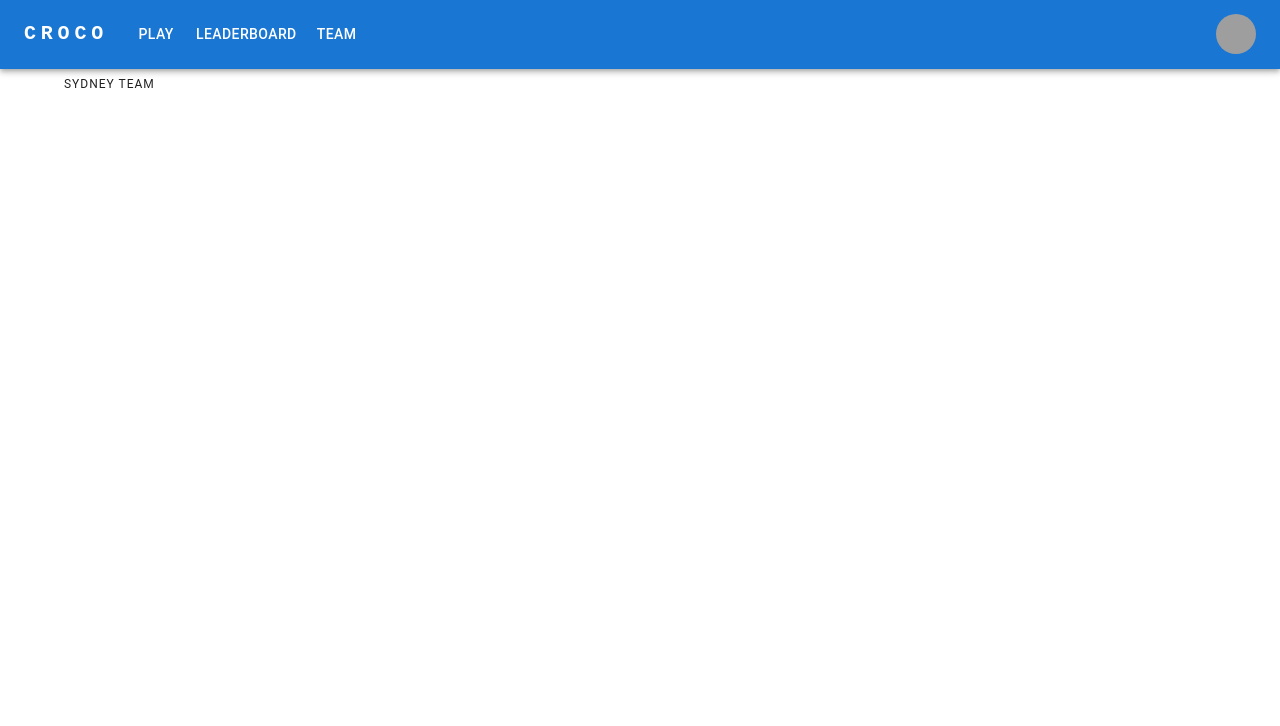
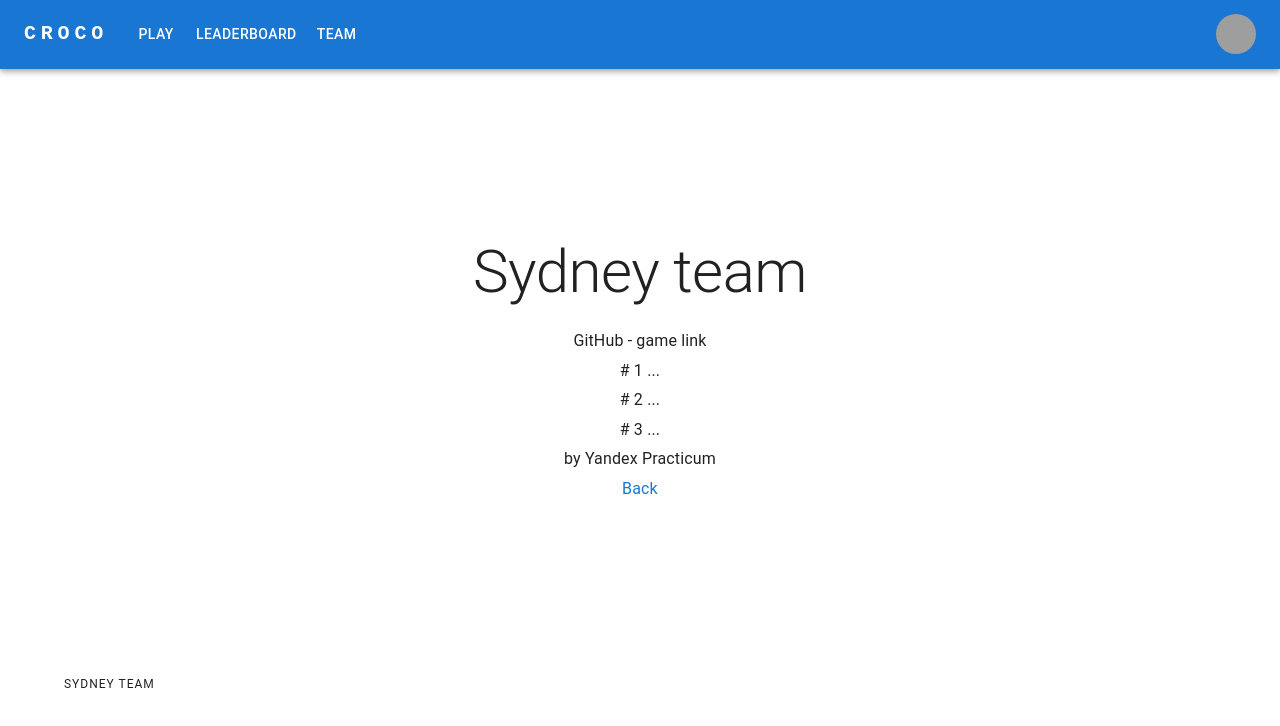
Before and after one commit to yapgame/game, a React app: page /team in a window 1280 px wide. Shown: the top 726 px of the page. Built offline with nearby package versions, Linux system fonts and the light colour scheme; grey boxes are pictures that could not be loaded; the HTML template or start-up script is replaced by a standard one.

Commit message:
fix: TeamPage

```diff
--- a/src/components/Team/Team.tsx
+++ b/src/components/Team/Team.tsx
@@ -1,9 +1,42 @@
-import * as React from 'react';
+import React from 'react';
+import Box from '@mui/material/Box';
+import Typography from '@mui/material/Typography';
+import { NavLink } from 'react-router-dom';
+import Container from '@mui/material/Container';
+import { BASE_URL } from '../../utils/constants';
 
 function Team() {
   return (
-    <>
-    </>
+    <Container maxWidth="lg">
+      <Box
+        gridColumn="span 1"
+        sx={{
+          display: 'flex',
+          justifyContent: 'center',
+          flexDirection: 'column',
+          textAlign: 'center',
+          alignItems: 'center',
+          minHeight: 600,
+        }}
+      >
+        <Typography variant="h2" gutterBottom component="div">Sydney team</Typography>
+        <Typography variant="body1" gutterBottom>GitHub - game link</Typography>
+        <Typography variant="body1" gutterBottom># 1 ...</Typography>
+        <Typography variant="body1" gutterBottom># 2 ...</Typography>
+        <Typography variant="body1" gutterBottom># 3 ...</Typography>
+        <Typography variant="body1" gutterBottom>by Yandex Practicum</Typography>
+        <NavLink
+          to={BASE_URL}
+          style={{
+            margin: '0',
+            color: '#1976d2',
+            textDecoration: 'none',
+          }}
+        >
+          Back
+        </NavLink>
+      </Box>
+    </Container>
   );
 }
 
```
